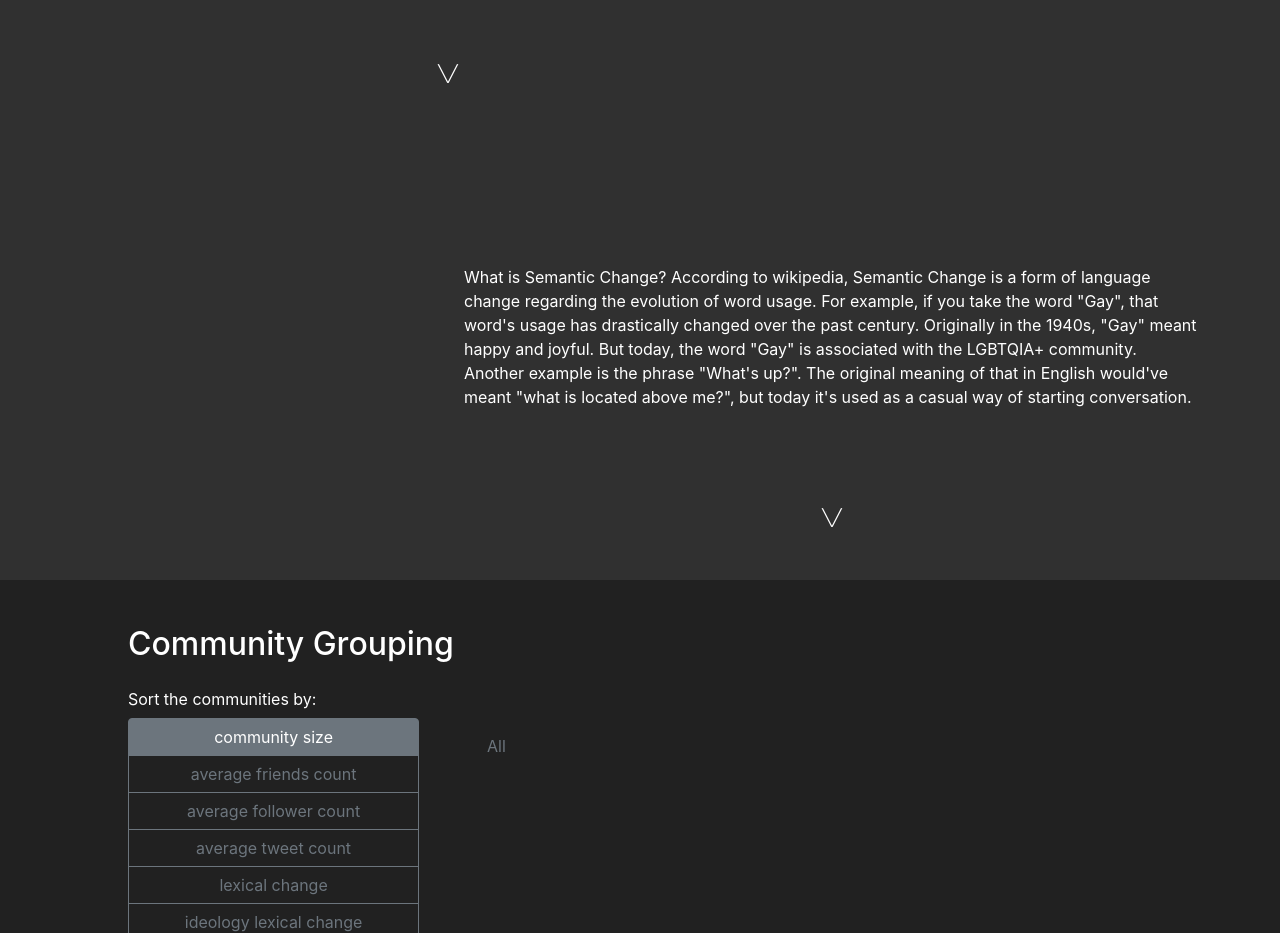
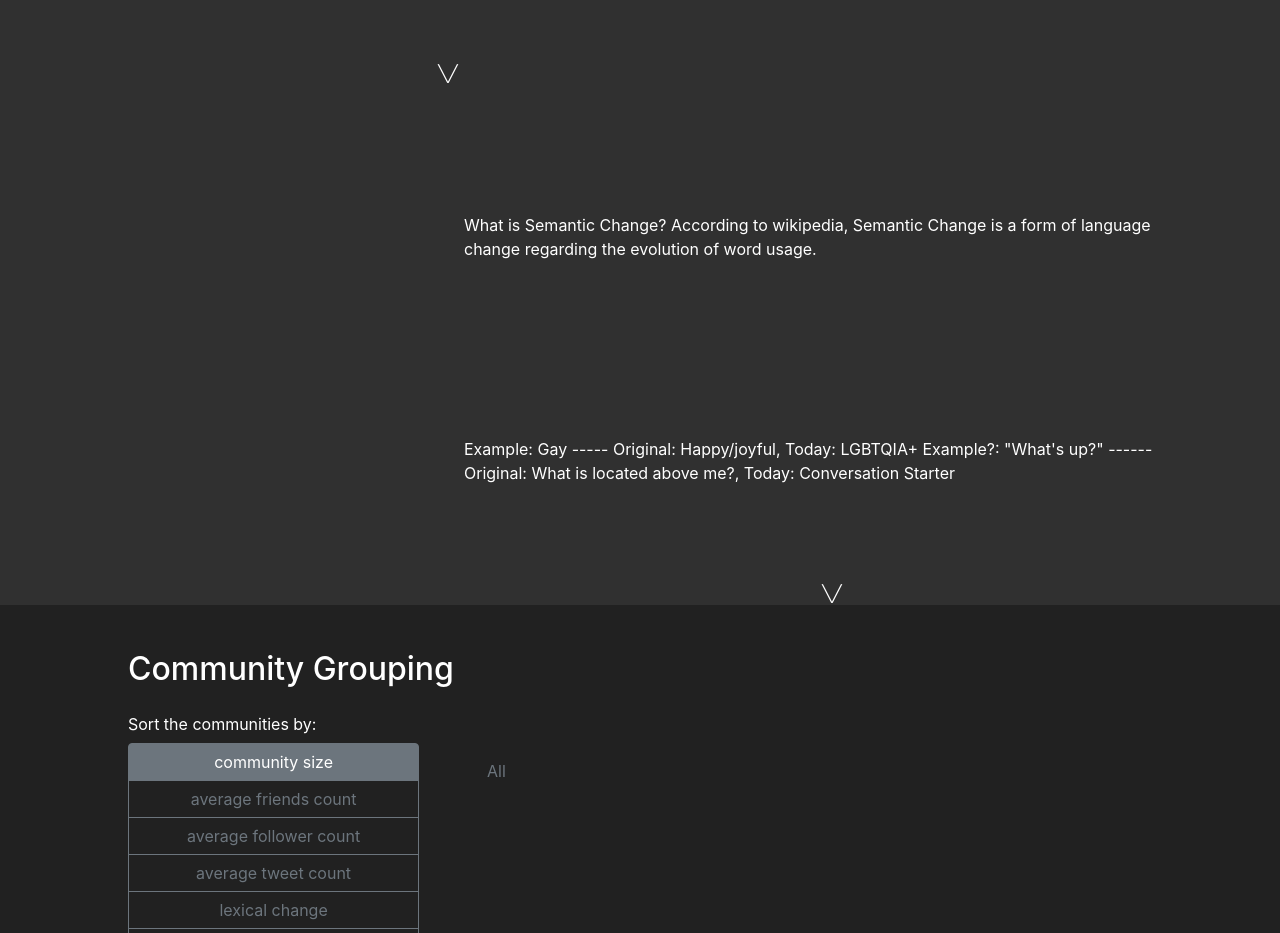
Before and after one commit to 6859-sp21/final-project-atlanta-community, a Vue app in the folder app/: page /#/viz in a window 1280 px wide. Shown: the part 1260-2193 px from the top of the page. Built offline with nearby package versions, Linux system fonts and the light colour scheme; no server answers; what vue-cookie, vue-social-sharing would draw is missing.

Commit message:
updated semantic change examples

```diff
--- a/app/src/views/Tutorial.vue
+++ b/app/src/views/Tutorial.vue
@@ -3,7 +3,11 @@
     <div id="text-block" v-scrollanimation>
       <hr>
       <p>
-        What is Semantic Change? According to wikipedia, Semantic Change is a form of language change regarding the evolution of word usage. For example, if you take the word "Gay", that word's usage has drastically changed over the past century. Originally in the 1940s, "Gay" meant happy and joyful. But today, the word "Gay" is associated with the LGBTQIA+ community. Another example is the phrase "What's up?". The original meaning of that in English would've meant "what is located above me?", but today it's used as a casual way of starting conversation.
+        What is Semantic Change? According to wikipedia, Semantic Change is a form of language change regarding the evolution of word usage.
+      </p>
+      <p>
+        Example: Gay ----- Original: Happy/joyful,  Today: LGBTQIA+
+        Example?: "What's up?" ------ Original: What is located above me?,   Today: Conversation Starter
       </p>
       <span v-scrollanimation>╲╱</span>
     </div>
```
